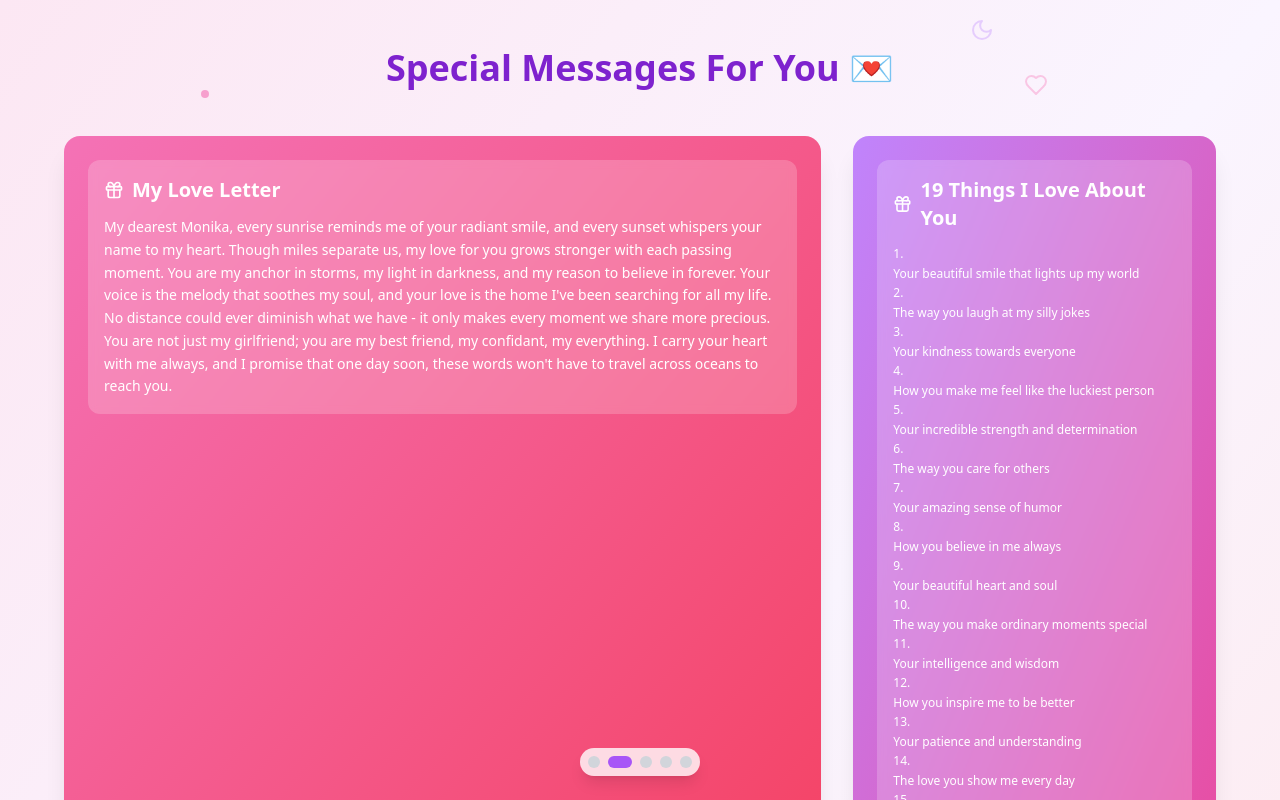
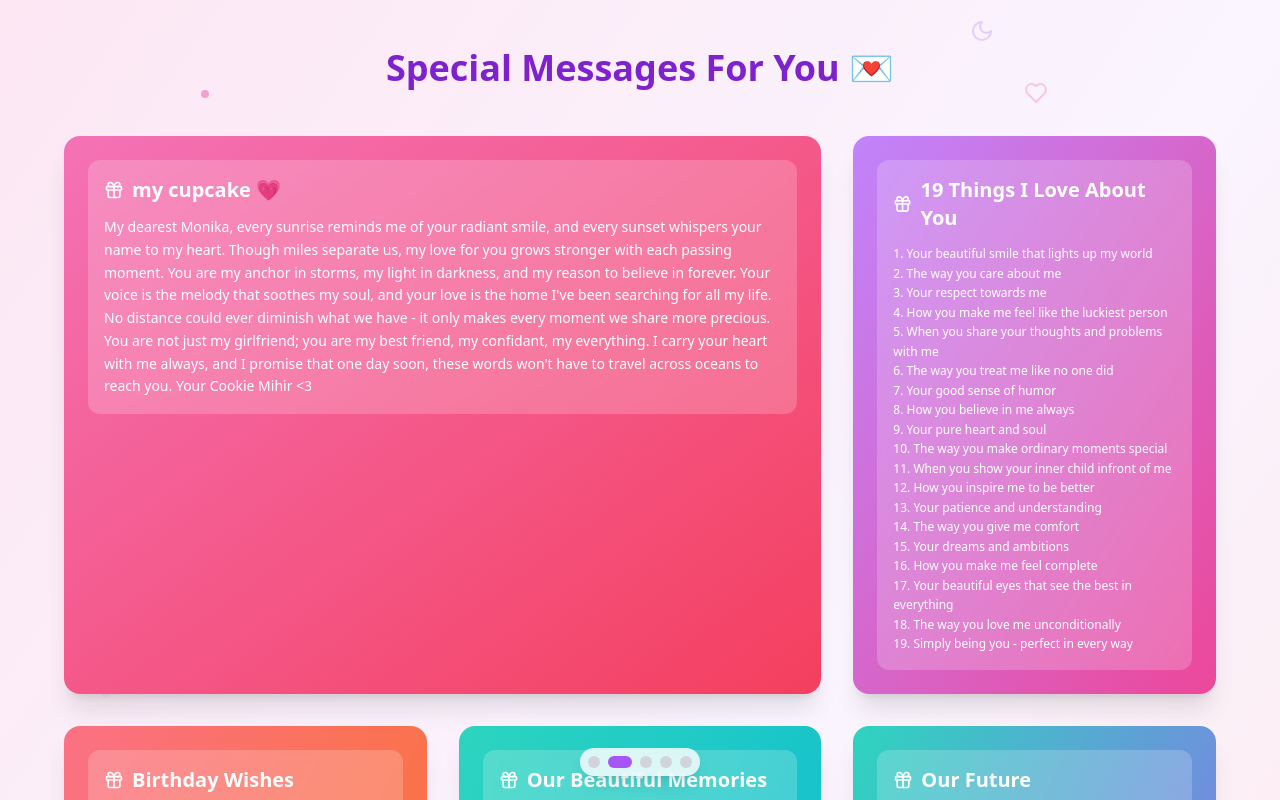
Before and after one commit to yourrelatablevibe/birthday, a React (Vite) app: page / in a window 1280 px wide. Both pictures are taken after a click on the button "Start the Celebration! 🎉". Shown: the top 800 px of the page. Built offline with nearby package versions, Linux system fonts and the light colour scheme.

Commit message:
Update welcome and special messages pages

```diff
--- a/src/App.tsx
+++ b/src/App.tsx
@@ -106,11 +106,12 @@ function App() {
             <div className="space-y-4 text-gray-700 text-lg leading-relaxed mb-8">
               <p className="flex items-center justify-center gap-2">
                 <Heart className="text-red-500 w-5 h-5" />
-                September 13th - Your Special Day!
+                JULY 25th - Your Special Day!
                 <Heart className="text-red-500 w-5 h-5" />
               </p>
               <p>Even though we're miles apart, my love for you knows no distance.</p>
               <p>Today, we celebrate YOU and all the joy you bring to my life!</p>
+              <p className="text-rose-500 font-semibold text-xl mt-4">A Cute Present from Mihir 💌</p>
             </div>
 
             <button
@@ -134,19 +135,24 @@ function App() {
             <div className="grid md:grid-cols-2 lg:grid-cols-3 gap-8">
               {[
                 {
-                  title: "My Love Letter",
-                  content: "My dearest Monika, every sunrise reminds me of your radiant smile, and every sunset whispers your name to my heart. Though miles separate us, my love for you grows stronger with each passing moment. You are my anchor in storms, my light in darkness, and my reason to believe in forever. Your voice is the melody that soothes my soul, and your love is the home I've been searching for all my life. No distance could ever diminish what we have - it only makes every moment we share more precious. You are not just my girlfriend; you are my best friend, my confidant, my everything. I carry your heart with me always, and I promise that one day soon, these words won't have to travel across oceans to reach you.",
+                  title: "my cupcake 💗",
+                  content: "My dearest Monika, every sunrise reminds me of your radiant smile, and every sunset whispers your name to my heart. Though miles separate us, my love for you grows stronger with each passing moment. You are my anchor in storms, my light in darkness, and my reason to believe in forever. Your voice is the melody that soothes my soul, and your love is the home I've been searching for all my life. No distance could ever diminish what we have - it only makes every moment we share more precious. You are not just my girlfriend; you are my best friend, my confidant, my everything. I carry your heart with me always, and I promise that one day soon, these words won't have to travel across oceans to reach you.\n\nYour Cookie\nMihir <3",
                   color: "from-pink-400 to-rose-500"
                 },
                 {
                   title: "19 Things I Love About You",
-                  content: "1.\nYour beautiful smile that lights up my world\n2.\nThe way you laugh at my silly jokes\n3.\nYour kindness towards everyone\n4.\nHow you make me feel like the luckiest person\n5.\nYour incredible strength and determination\n6.\nThe way you care for others\n7.\nYour amazing sense of humor\n8.\nHow you believe in me always\n9.\nYour beautiful heart and soul\n10.\nThe way you make ordinary moments special\n11.\nYour intelligence and wisdom\n12.\nHow you inspire me to be better\n13.\nYour patience and understanding\n14.\nThe love you show me every day\n15.\nYour dreams and ambitions\n16.\nHow you make me feel complete\n17.\nYour beautiful eyes that see the best in everything\n18.\nThe way you love unconditionally\n19.\nSimply being you - perfect in every way",
+                  content: "1. Your beautiful smile that lights up my world\n2. The way you care about me\n3. Your respect towards me\n4. How you make me feel like the luckiest person\n5. When you share your thoughts and problems with me\n6. The way you treat me like no one did\n7. Your good sense of humor\n8. How you believe in me always\n9. Your pure heart and soul\n10. The way you make ordinary moments special\n11. When you show your inner child infront of me\n12. How you inspire me to be better\n13. Your patience and understanding\n14. The way you give me comfort\n15. Your dreams and ambitions\n16. How you make me feel complete\n17. Your beautiful eyes that see the best in everything\n18. The way you love me unconditionally\n19. Simply being you - perfect in every way",
                   color: "from-purple-400 to-pink-500"
                 },
                 {
                   title: "Birthday Wishes",
-                  content: "May this year bring you endless joy, adventures, dreams fulfilled, love multiplied, laughter daily, success in everything, and the happiness you deserve!",
+                  content: "Happiest Birthday My Cupcake 🍰💖🌹🎊🎁\nI hope this year brings you all the dreams you deserve and I'll be right here cheering you on for every single one of them\nGod bless you!\nYou're the person who makes miles feel small and makes my heart feel so full\nEven though we're far apart today, I want you to know you're the first thought in my morning and the last one before I sleep\nCelebrating you from a distance isn't easy, but loving you has never been hard\nYou bring so much light, laughter, and warmth into my life, and I'm endlessly grateful that the universe let me find you\nI'm counting down the days until I can hug you tight, look into your eyes, and tell you all of this in person instead of through a screen\nUntil then, just know that every song, every sunset, every little thing that makes me smile reminds me of you\nThank you for being my person, my safe place, and my favorite girl in the whole world 🤌🏻\nI love you more than any distance could ever measure 💗😚\nOnce again, Happy Birthday, my love 🎂\nCan't wait to celebrate your special day in real life with you 💖🫂",
                   color: "from-rose-400 to-orange-500"
+                },
+                {
+                  title: "Our Beautiful Memories",
+                  content: "Every moment we've shared, every laugh we've had, every conversation that lasted hours, every 'good morning' and 'good night' text, every video call where we just stared at each other and smiled, every song that reminds me of you, every photo that captures your beauty, and every promise we've made for our future together. These memories are treasures I hold close to my heart.",
+                  color: "from-teal-400 to-cyan-500"
                 },
                 {
                   title: "Our Future",
```
